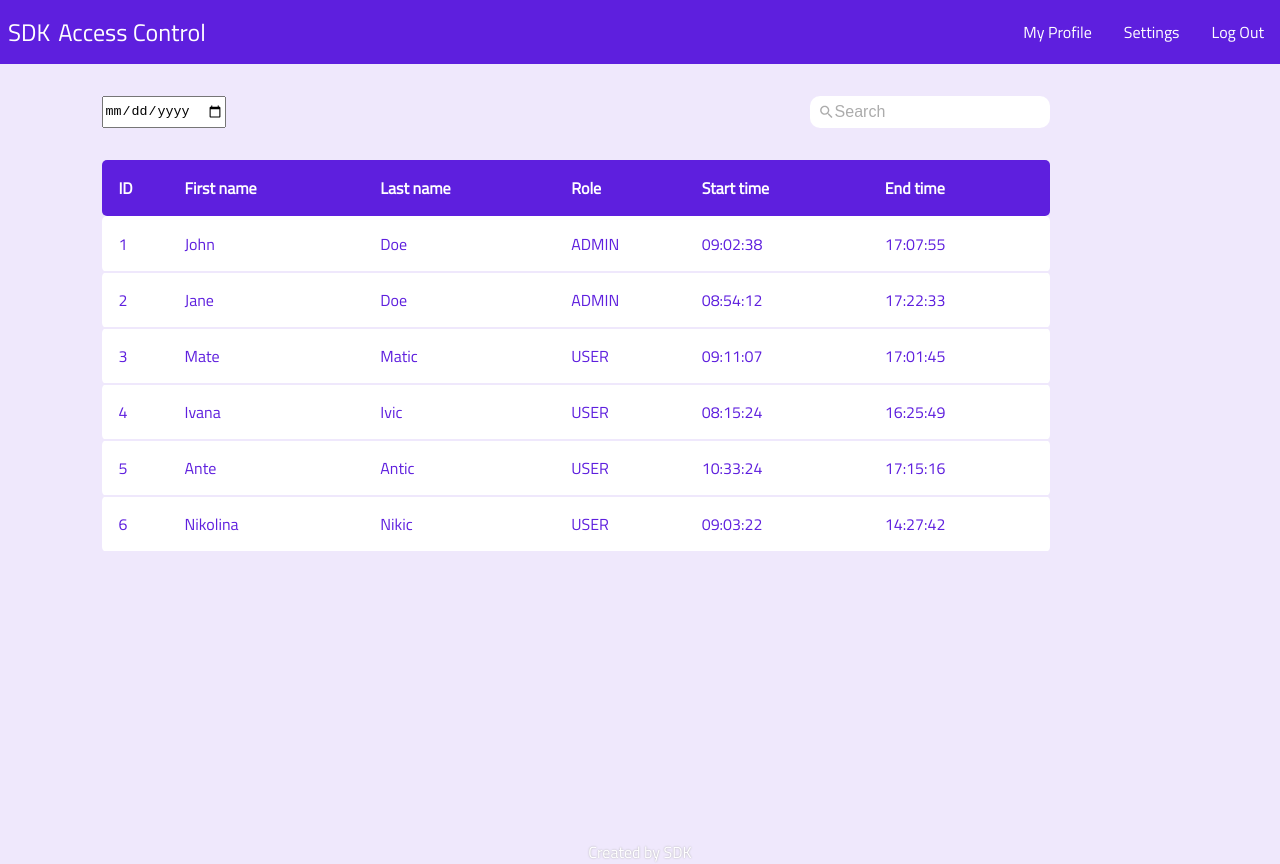
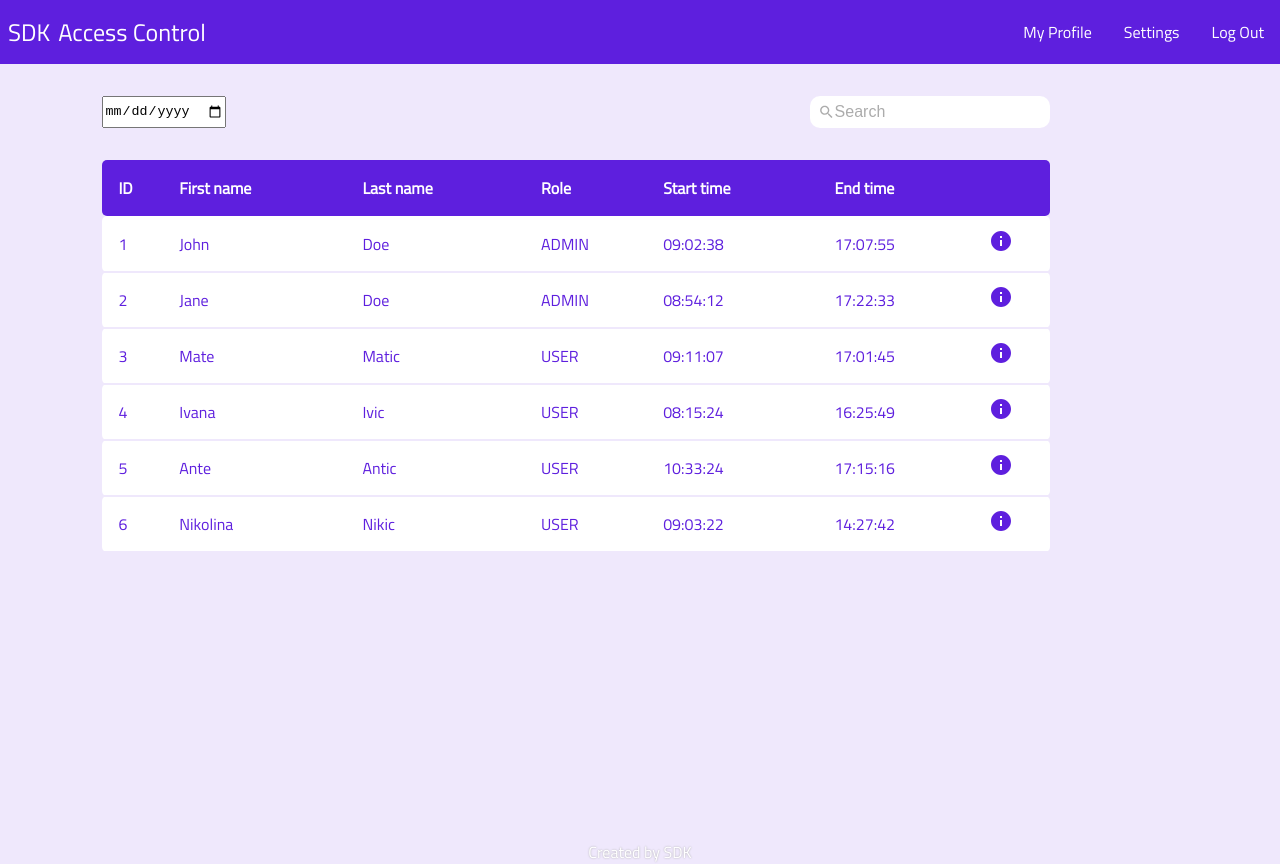
Before and after one commit to sandje00/sdk-access-control-web, a Vue app: page /dashboard in a window 1280 px wide. Built offline with nearby package versions, Linux system fonts and the light colour scheme.

Commit message:
Add info icon

```diff
--- /dev/null
+++ b/src/components/common/icons/IconInfo.vue
@@ -0,0 +1,21 @@
+<template>
+  <base-icon v-bind="$props">
+    <path d="M0 0h24v24H0z" fill="none"></path>
+    <path d="M12 2C6.48 2 2 6.48 2 12s4.48 10 10 10 10-4.48 10-10S17.52 2 12 2zm1 15h-2v-6h2v6zm0-8h-2V7h2v2z"></path>
+  </base-icon>
+</template>
+
+<script>
+import BaseIcon from '../BaseIcon';
+
+export default {
+  name: 'icon-logout',
+  props: {
+    iconName: { type: String, required: true },
+    width: { type: [Number, String], default: 24 },
+    height: { type: [Number, String], default: 24 },
+    iconColor: { type: String, required: true }
+  },
+  components: { BaseIcon }
+}
+</script>
--- a/src/components/dashboard/DashboardTable.vue
+++ b/src/components/dashboard/DashboardTable.vue
@@ -35,7 +35,8 @@ export default {
       { label: 'Last name', id: 'last_name' },
       { label: 'Role', id: 'role' },
       { label: 'Start time', id: 'start_time' },
-      { label: 'End time', id: 'end_time' }
+      { label: 'End time', id: 'end_time' },
+      { label: '', id: 'info' }
     ]
   }),
   components: { DashboardTableRecord }
--- a/src/components/dashboard/DashboardTableRecord.vue
+++ b/src/components/dashboard/DashboardTableRecord.vue
@@ -6,10 +6,20 @@
     <td>{{ role }}</td>
     <td>{{ start }}</td>
     <td>{{ end }}</td>
+    <td>
+      <icon-info
+        icon-name="Info"
+        icon-color="#5e1fde"
+        class="record-icon"
+      >
+      </icon-info>
+    </td>
   </tr>
 </template>
 
 <script>
+import IconInfo from '../common/icons/IconInfo';
+
 export default {
   name: 'dashboard-table-record',
   props: {
@@ -23,7 +33,8 @@ export default {
     },
     start: { type: String, required: true },
     end: { type: String, required: true }
-  }
+  },
+  components: { IconInfo }
 }
 </script>
 
@@ -31,6 +42,10 @@ export default {
 .record {
   border-bottom: 2px solid var(--color-secondary);
   background-color: var(--color-white);
+
+  &-icon {
+    cursor: pointer;
+  }
 }
 
 tr td:first-child {
```
